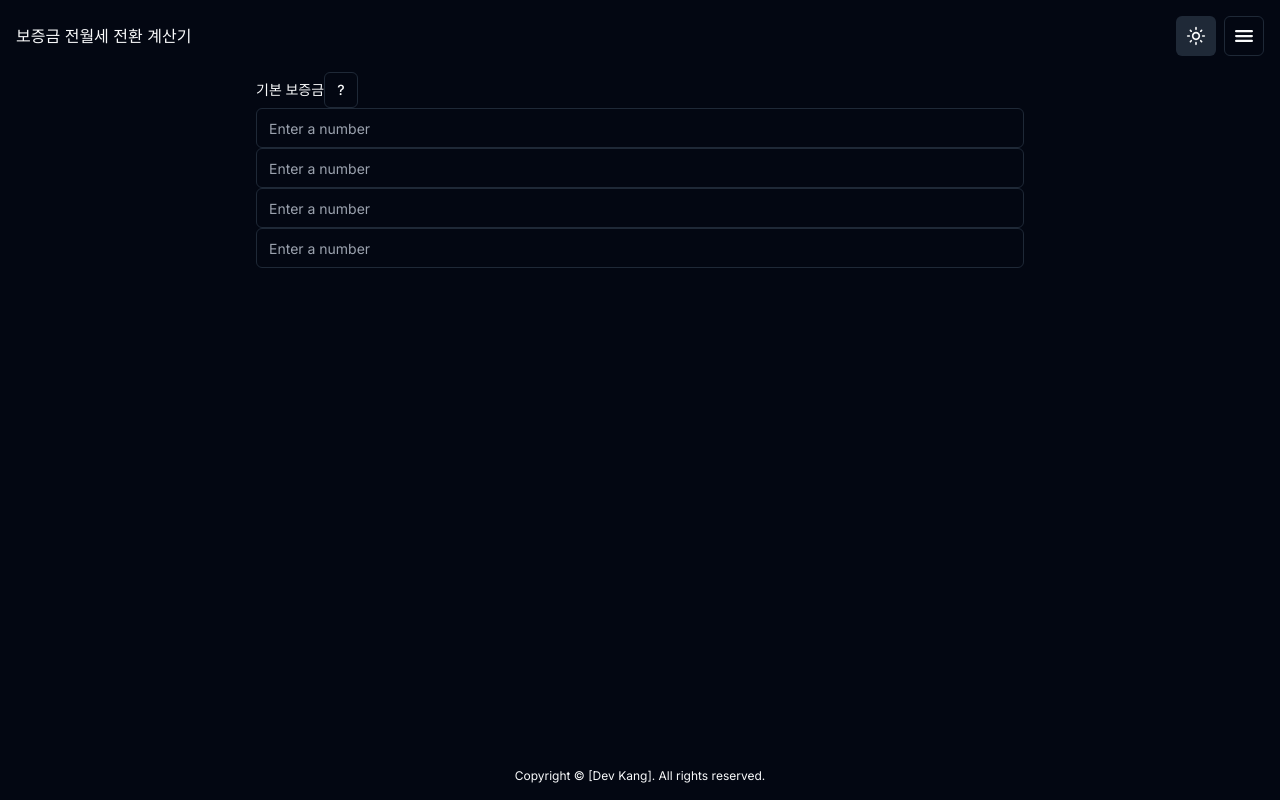
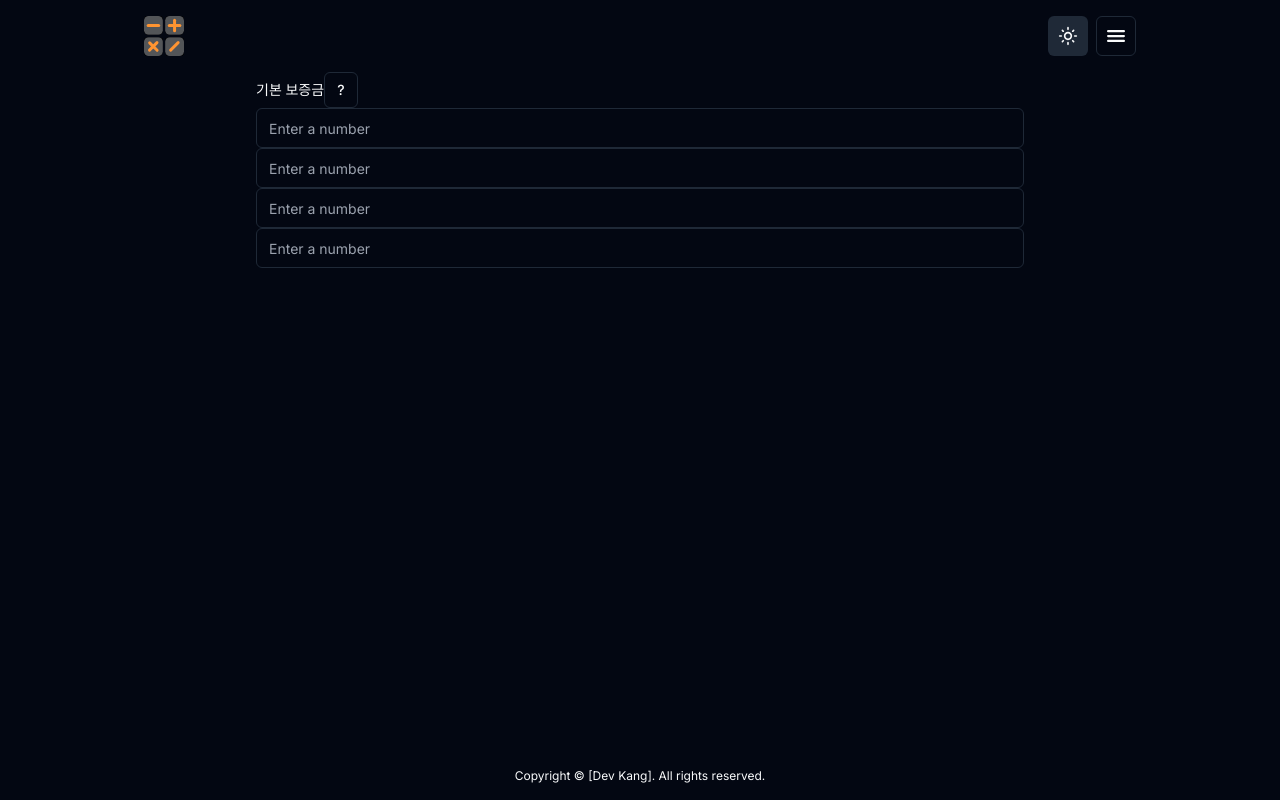
Before and after one commit to WebKBS/deposit-calculator, a Next.js app: page / in a window 1280 px wide. Built offline with nearby package versions, Linux system fonts and the light colour scheme.

Commit message:
로고 추가

```diff
--- a/components/MenuList.tsx
+++ b/components/MenuList.tsx
@@ -0,0 +1,3 @@
+export default function MenuList() {
+  return <div>MenuList</div>;
+}
--- a/components/header/Header.tsx
+++ b/components/header/Header.tsx
@@ -1,11 +1,17 @@
+import Link from 'next/link';
 import Menu from '../menu/Menu';
 import ThemeToggle from '../theme/ThemeToggle';
+import LogoChange from './LogoChange';
 
 export default function Header() {
   return (
-    <header className="sticky top-0 p-4 z-50">
+    <header className="sticky top-0 p-4 z-50 max-w-5xl mx-auto w-full">
       <div className="flex justify-between items-center">
-        <h1>보증금 전월세 전환 계산기</h1>
+        <h1>
+          <Link href="/">
+            <LogoChange />
+          </Link>
+        </h1>
         <div className="flex items-center gap-2">
           <ThemeToggle />
           <Menu />
--- /dev/null
+++ b/components/header/LogoChange.tsx
@@ -0,0 +1,20 @@
+'use client';
+import LogoBlack from '@/public/logo-black.svg';
+import Logo from '@/public/logo.svg';
+import { useTheme } from 'next-themes';
+
+import Image from 'next/image';
+
+export default function LogoChange() {
+  const { resolvedTheme } = useTheme();
+
+  return (
+    <Image
+      src={resolvedTheme === 'light' ? LogoBlack : Logo}
+      alt="Logo"
+      width={40}
+      height={40}
+      priority
+    />
+  );
+}
--- a/components/menu/Menu.tsx
+++ b/components/menu/Menu.tsx
@@ -1,17 +1,17 @@
 'use client';
 import { useMenu } from '@/lib/store';
+import { IoMdClose } from 'react-icons/io';
 import { IoMenu } from 'react-icons/io5';
 import { Button } from '../ui/button';
 
 export default function Menu() {
   const toggle = useMenu((state) => state.toggle);
   const isOpen = useMenu((state) => state.isOpen);
-  console.log(isOpen);
 
   return (
     <>
       <Button size="icon" variant="outline" onClick={toggle}>
-        <IoMenu size={24} />
+        {isOpen ? <IoMdClose size={24} /> : <IoMenu size={24} />}
       </Button>
     </>
   );
```
Also changed, not shown: public/logo-black.svg (added), public/logo.svg (added).
